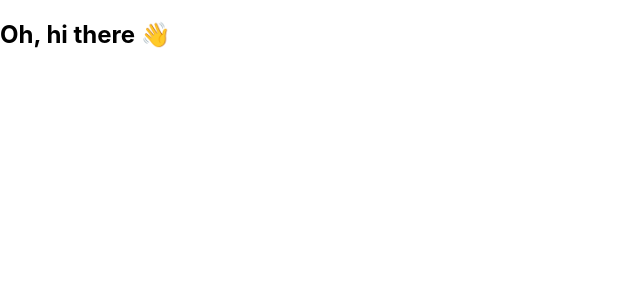
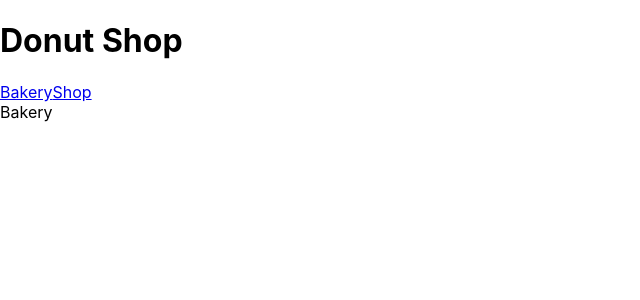
Before and after one commit to AlrightErin27/donut-shop-client, a React (Create React App) app: page /bakery in a window 1280 px wide. Shown: the top 300 px of the page, without its empty margins (0-640 px from the left). Built offline with nearby package versions, Linux system fonts and the light colour scheme.

Commit message:
routes working.

```diff
--- a/package.json
+++ b/package.json
@@ -8,6 +8,7 @@
     "@testing-library/user-event": "^13.5.0",
     "react": "^18.1.0",
     "react-dom": "^18.1.0",
+    "react-router-dom": "^5.2.0",
     "react-scripts": "5.0.1",
     "web-vitals": "^2.1.4"
   },
--- a/src/App.js
+++ b/src/App.js
@@ -1,8 +1,33 @@
+import {
+  BrowserRouter as Router,
+  // Redirect,
+  Switch,
+  Route,
+} from "react-router-dom";
+import NavBar from "./components/NavBar";
+import Shop from "./components/Shop";
+import Bakery from "./components/Bakery";
+
 function App() {
-  console.log("Hello 🌎, from App.js");
   return (
-    <div className="App">
-      <h2>Oh, hi there 👋</h2>
+    <div id="app">
+      <h1>Donut Shop</h1>
+      <Router>
+        <NavBar />
+        {/* {user !== "" ? <h3>Current User: {user}</h3> : ""} */}
+
+        <Switch>
+          <Route path="/shop">
+            <Shop />
+          </Route>
+
+          <Route path="/bakery">
+            <Bakery />
+          </Route>
+
+          {/* <Redirect to="/shop"></Redirect> */}
+        </Switch>
+      </Router>
     </div>
   );
 }
--- /dev/null
+++ b/src/components/Bakery.js
@@ -0,0 +1,7 @@
+import React from "react";
+
+function Bakery() {
+  return <div>Bakery</div>;
+}
+
+export default Bakery;
--- /dev/null
+++ b/src/components/NavBar.js
@@ -0,0 +1,17 @@
+import React from "react";
+import { NavLink } from "react-router-dom";
+
+function NavBar() {
+  return (
+    <nav className="nav">
+      <NavLink className="nav-ul" to="/bakery">
+        <>Bakery</>
+      </NavLink>
+      <NavLink className="nav-ul" to="/shop">
+        <>Shop</>
+      </NavLink>
+    </nav>
+  );
+}
+
+export default NavBar;
--- /dev/null
+++ b/src/components/Shop.js
@@ -0,0 +1,7 @@
+import React from "react";
+
+function Shop() {
+  return <div>Hello from shop.js</div>;
+}
+
+export default Shop;
```
Also changed, not shown: 2 other files (tests, documents, lock files or other folders).
